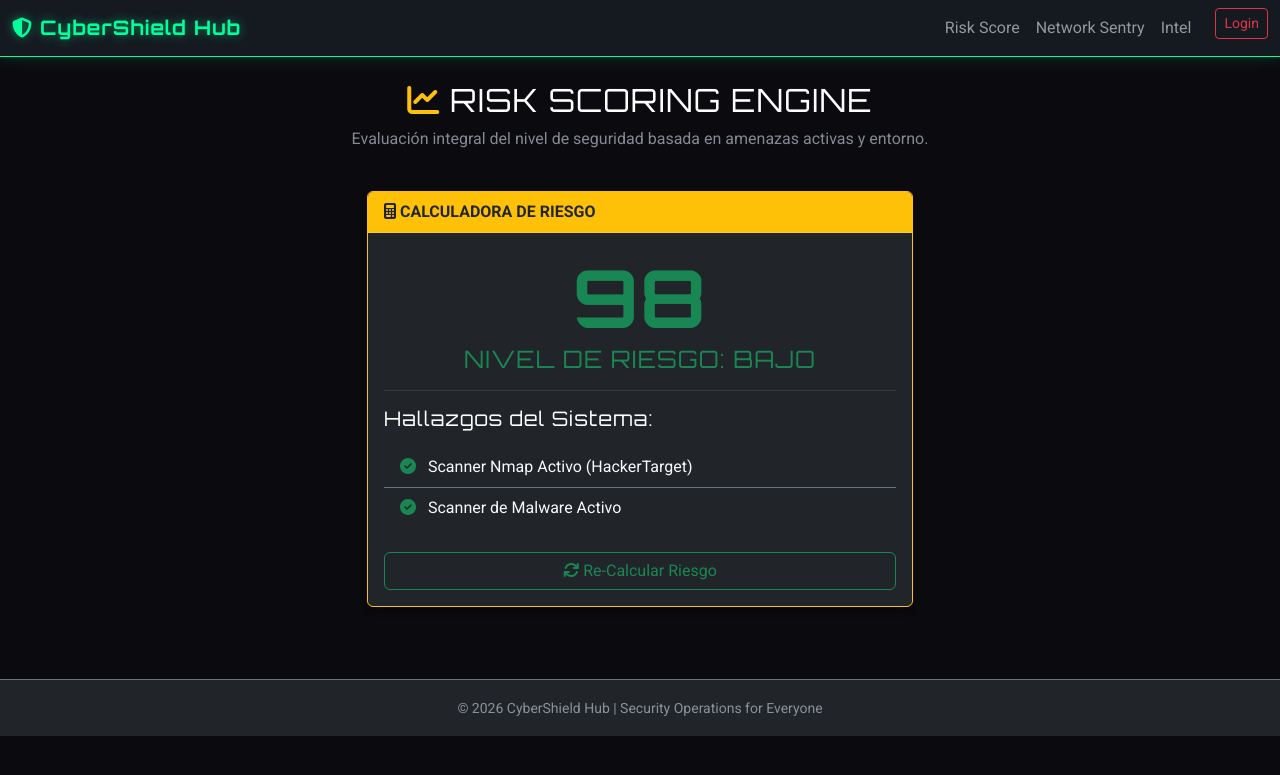
After one commit to Fernando-Git444/CyberShield, a Flask app: page /risk-engine in a window 1280 px wide. The commit adds this page. Shown: the top 775 px of the page. Run offline with Flask 3, Linux system fonts and the light colour scheme.

Commit message:
Agregue planos Global Intel, Risk Engine, Network Sentry y Auth con nuevas rutas, plantillas y configuración actualizada.

```diff
--- a/app/blueprints/auth/routes.py
+++ b/app/blueprints/auth/routes.py
@@ -1,7 +1,8 @@
 from flask import render_template, redirect, url_for, flash, request, session
 from . import auth_bp
 from app.utils.supabase_client import get_supabase_client
-import gotrue.errors
+# import gotrue.errors (Removed: Using custom REST client)
+
 
 @auth_bp.route('/login', methods=['GET', 'POST'])
 def login():
--- a/app/blueprints/global_intel/routes.py
+++ b/app/blueprints/global_intel/routes.py
@@ -24,7 +24,8 @@ def index():
             'pubStartDate': pub_start,
             'pubEndDate': pub_end,
             'cvssV3Severity': 'CRITICAL',
-            'resultsPerPage': 5
+            'resultsPerPage': 20
+
         }
 
         # NVD requires an API key for higher rate limits, but works without one slowly.
--- a/app/blueprints/risk_engine/routes.py
+++ b/app/blueprints/risk_engine/routes.py
@@ -1,6 +1,35 @@
-from flask import render_template
+from flask import render_template, current_app
 from . import risk_engine_bp
+import random
 
 @risk_engine_bp.route('/risk-engine')
 def index():
-    return render_template('risk_engine/index.html')
+    # Simulated Risk Calculation based on System Hygiene
+    score = 100
+    findings = []
+
+    # 1. Config Check
+    # HackerTarget is always active (no API key needed), so we credit this always.
+    findings.append({'text': 'Scanner Nmap Activo (HackerTarget)', 'severity': 'low'})
+
+    if not current_app.config.get('VIRUSTOTAL_API_KEY'):
+        score -= 20
+        findings.append({'text': 'Safe Scanner Desactivado', 'severity': 'high'})
+    else:
+        findings.append({'text': 'Scanner de Malware Activo', 'severity': 'low'})
+
+    # 2. Simulated Environment Checks
+    score -= random.randint(0, 5)
+
+    # Determine Status
+    if score >= 85:
+        risk_level = "BAJO"
+        color = "success"
+    elif score >= 50:
+        risk_level = "MEDIO"
+        color = "warning"
+    else:
+        risk_level = "ALTO"
+        color = "danger"
+
+    return render_template('risk_engine/index.html', score=score, risk_level=risk_level, color=color, findings=findings)
--- /dev/null
+++ b/app/templates/risk_engine/index.html
@@ -0,0 +1,45 @@
+{% extends "base.html" %}
+
+{% block title %}Risk Engine - Análisis de Riesgo{% endblock %}
+
+{% block content %}
+<div class="row mb-4">
+    <div class="col-12 text-center">
+        <h2 class="text-white"><i class="fa-solid fa-chart-line text-warning"></i> RISK SCORING ENGINE</h2>
+        <p class="text-muted">Evaluación integral del nivel de seguridad basada en amenazas activas y entorno.</p>
+    </div>
+</div>
+
+<div class="row justify-content-center">
+    <div class="col-md-6">
+        <div class="card bg-dark border-warning mb-4">
+            <div class="card-header bg-warning text-dark fw-bold">
+                <i class="fa-solid fa-calculator"></i> CALCULADORA DE RIESGO
+            </div>
+            <div class="card-body text-center">
+                <h1 class="display-1 fw-bold text-{{ color }} mb-0">{{ score }}</h1>
+                <h4 class="text-{{ color }} text-uppercase mb-3">NIVEL DE RIESGO: {{ risk_level }}</h4>
+                <hr class="border-secondary">
+
+                <h5 class="text-start text-white mb-3">Hallazgos del Sistema:</h5>
+                <ul class="list-group list-group-flush text-start">
+                    {% for item in findings %}
+                    <li class="list-group-item bg-transparent text-light border-secondary">
+                        {% if item.severity == 'high' %}
+                            <i class="fa-solid fa-triangle-exclamation text-danger me-2"></i>
+                        {% else %}
+                            <i class="fa-solid fa-check-circle text-success me-2"></i>
+                        {% endif %}
+                        {{ item.text }}
+                    </li>
+                    {% endfor %}
+                </ul>
+
+                <button class="btn btn-outline-{{ color }} w-100 mt-4" onclick="window.location.reload();">
+                    <i class="fa-solid fa-arrows-rotate"></i> Re-Calcular Riesgo
+                </button>
+            </div>
+        </div>
+    </div>
+</div>
+{% endblock %}
--- a/config.py
+++ b/config.py
@@ -10,7 +10,7 @@ class Config:
 
     # Pillar API Keys
     HIBP_API_KEY = os.environ.get('HIBP_API_KEY')
-    SHODAN_API_KEY = os.environ.get('SHODAN_API_KEY')
+    VIEWDNS_API_KEY = os.environ.get('VIEWDNS_API_KEY')
     VIRUSTOTAL_API_KEY = os.environ.get('VIRUSTOTAL_API_KEY')
     GOOGLE_SAFE_BROWSING_KEY = os.environ.get('GOOGLE_SAFE_BROWSING_KEY')
     ALIENVAULT_API_KEY = os.environ.get('ALIENVAULT_API_KEY')
```
Also changed, not shown: app/blueprints/network_sentry/routes.py (+54 -15 lines), app/templates/network_sentry/index.html (+27 -22 lines), 1 other file.
